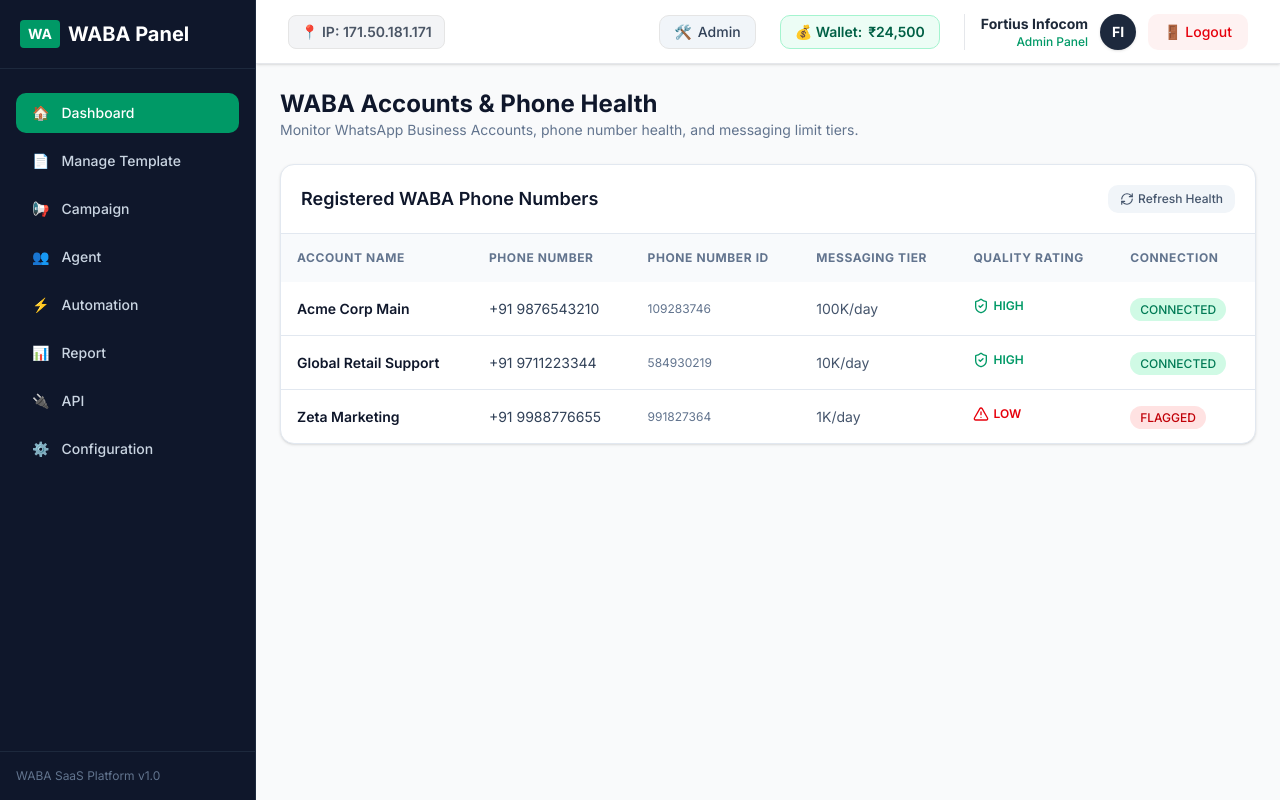
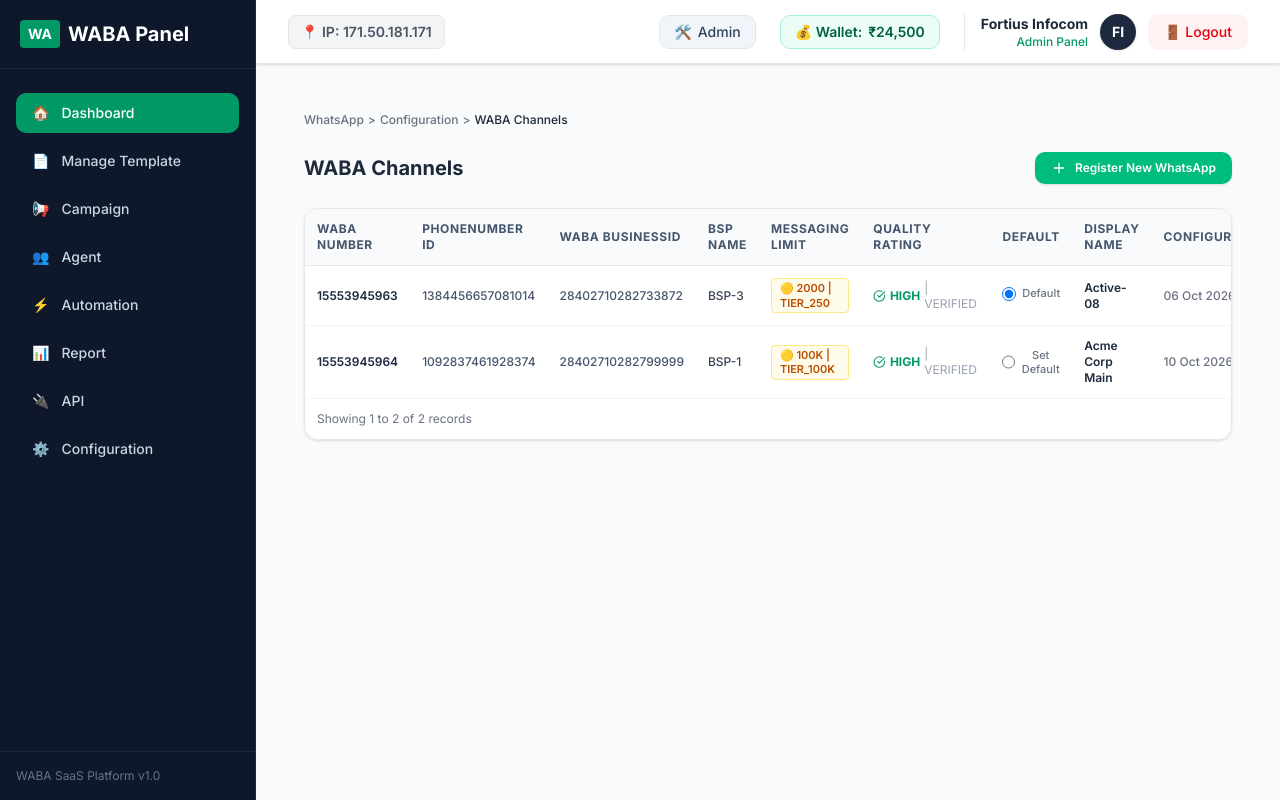
Before and after one commit to animeshfortius/waba-admin-panel, a Next.js app: page /waba in a window 1280 px wide. Built offline with nearby package versions, Linux system fonts and the light colour scheme.

Commit message:
Update WABA channels page layout matching exact image design

```diff
--- a/app/waba/page.tsx
+++ b/app/waba/page.tsx
@@ -1,67 +1,169 @@
 "use client";
 
-import { Radio, ShieldCheck, RefreshCw, AlertTriangle } from "lucide-react";
+import { useState } from "react";
+import { MoreVertical, Plus, CheckCircle, RefreshCw } from "lucide-react";
 
-const wabaAccounts = [
-  { id: "WABA-01", name: "Acme Corp Main", phone: "+91 9876543210", phoneId: "109283746", quality: "HIGH", tier: "100K/day", status: "CONNECTED" },
-  { id: "WABA-02", name: "Global Retail Support", phone: "+91 9711223344", phoneId: "584930219", quality: "HIGH", tier: "10K/day", status: "CONNECTED" },
-  { id: "WABA-03", name: "Zeta Marketing", phone: "+91 9988776655", phoneId: "991827364", quality: "LOW", tier: "1K/day", status: "FLAGGED" },
+interface WabaChannel {
+  id: string;
+  wabaNumber: string;
+  phoneNumberId: string;
+  wabaBusinessId: string;
+  bspName: string;
+  messagingLimit: string;
+  qualityRating: string;
+  isVerified: boolean;
+  isDefault: boolean;
+  displayName: string;
+  configuredDate: string;
+  webhookUrl: string;
+}
+
+const wabaChannelsData: WabaChannel[] = [
+  {
+    id: "1",
+    wabaNumber: "15553945963",
+    phoneNumberId: "1384456657081014",
+    wabaBusinessId: "28402710282733872",
+    bspName: "BSP-3",
+    messagingLimit: "2000 | TIER_250",
+    qualityRating: "HIGH",
+    isVerified: true,
+    isDefault: true,
+    displayName: "Active-08",
+    configuredDate: "06 Oct 2026 11:53:57 AM",
+    webhookUrl: "NA",
+  },
+  {
+    id: "2",
+    wabaNumber: "15553945964",
+    phoneNumberId: "1092837461928374",
+    wabaBusinessId: "28402710282799999",
+    bspName: "BSP-1",
+    messagingLimit: "100K | TIER_100K",
+    qualityRating: "HIGH",
+    isVerified: true,
+    isDefault: false,
+    displayName: "Acme Corp Main",
+    configuredDate: "10 Oct 2026 04:20:10 PM",
+    webhookUrl: "https://api.example.com/webhook",
+  },
 ];
 
-export default function WabaAccountsPage() {
+export default function WabaChannelsPage() {
+  const [channels, setChannels] = useState<WabaChannel[]>(wabaChannelsData);
+
+  const handleSetDefault = (id: string) => {
+    setChannels((prev) =>
+      prev.map((ch) => ({
+        ...ch,
+        isDefault: ch.id === id,
+      }))
+    );
+  };
+
   return (
-    <div className="space-y-6">
-      <div>
-        <h1 className="text-2xl font-bold text-slate-900">WABA Accounts & Phone Health</h1>
-        <p className="text-slate-500 text-sm">Monitor WhatsApp Business Accounts, phone number health, and messaging limit tiers.</p>
+    <div className="p-6 space-y-6">
+      {/* Breadcrumb Navigation */}
+      <div className="text-xs text-gray-500 font-medium space-x-1">
+        <span>WhatsApp</span>
+        <span>&gt;</span>
+        <span>Configuration</span>
+        <span>&gt;</span>
+        <span className="text-gray-800">WABA Channels</span>
       </div>
 
-      <div className="bg-white rounded-xl border border-slate-200 shadow-sm overflow-hidden">
-        <div className="p-5 border-b border-slate-200 flex items-center justify-between">
-          <h2 className="text-lg font-semibold text-slate-900">Registered WABA Phone Numbers</h2>
-          <button className="text-slate-600 hover:text-slate-900 text-xs font-medium flex items-center gap-1 bg-slate-100 hover:bg-slate-200 px-3 py-1.5 rounded-lg transition-colors">
-            <RefreshCw className="w-3.5 h-3.5" /> Refresh Health
+      {/* Header & Register Button */}
+      <div className="flex items-center justify-between">
+        <h1 className="text-xl font-bold text-gray-800">WABA Channels</h1>
+        <button className="bg-emerald-500 hover:bg-emerald-600 text-white text-xs font-semibold px-4 py-2 rounded-lg shadow transition flex items-center gap-2">
+          <Plus className="w-4 h-4" />
+          Register New WhatsApp
         </button>
       </div>
 
-        <div className="overflow-x-auto">
-          <table className="w-full text-left border-collapse">
+      {/* Table Area */}
+      <div className="bg-white rounded-xl shadow-sm border border-gray-200 overflow-x-auto">
+        <table className="w-full text-left text-xs border-collapse">
           <thead>
-              <tr className="bg-slate-50 text-slate-500 text-xs font-semibold uppercase tracking-wider">
-                <th className="p-4">Account Name</th>
-                <th className="p-4">Phone Number</th>
-                <th className="p-4">Phone Number ID</th>
-                <th className="p-4">Messaging Tier</th>
-                <th className="p-4">Quality Rating</th>
-                <th className="p-4">Connection</th>
+            <tr className="bg-slate-50 text-slate-600 font-bold border-b border-gray-200 uppercase tracking-wider">
+              <th className="p-3">WABA NUMBER</th>
+              <th className="p-3">PHONENUMBER ID</th>
+              <th className="p-3">WABA BUSINESSID</th>
+              <th className="p-3">BSP NAME</th>
+              <th className="p-3">MESSAGING LIMIT</th>
+              <th className="p-3">QUALITY RATING</th>
+              <th className="p-3 text-center">DEFAULT</th>
+              <th className="p-3">DISPLAY NAME</th>
+              <th className="p-3">CONFIGUREDATE</th>
+              <th className="p-3">WEBHOOK URL</th>
+              <th className="p-3 text-center">ACTIONS</th>
             </tr>
           </thead>
-            <tbody className="divide-y divide-slate-200 text-sm">
-              {wabaAccounts.map((waba) => (
-                <tr key={waba.id} className="hover:bg-slate-50/50 transition-colors">
-                  <td className="p-4 font-semibold text-slate-900">{waba.name}</td>
-                  <td className="p-4 text-slate-700">{waba.phone}</td>
-                  <td className="p-4 font-mono text-xs text-slate-500">{waba.phoneId}</td>
-                  <td className="p-4 text-slate-600">{waba.tier}</td>
-                  <td className="p-4">
-                    <span className={`inline-flex items-center gap-1 text-xs font-semibold ${
-                      waba.quality === 'HIGH' ? 'text-emerald-600' : 'text-red-600'
-                    }`}>
-                      {waba.quality === 'HIGH' ? <ShieldCheck className="w-4 h-4" /> : <AlertTriangle className="w-4 h-4" />}
-                      {waba.quality}
+          <tbody className="divide-y divide-gray-100 text-gray-700 font-medium">
+            {channels.map((channel) => (
+              <tr key={channel.id} className="hover:bg-slate-50 transition">
+                <td className="p-3 font-semibold text-slate-800">
+                  {channel.wabaNumber}
+                </td>
+                <td className="p-3 font-mono text-slate-600">
+                  {channel.phoneNumberId}
+                </td>
+                <td className="p-3 font-mono text-slate-600">
+                  {channel.wabaBusinessId}
+                </td>
+                <td className="p-3">{channel.bspName}</td>
+                <td className="p-3">
+                  <span className="bg-amber-50 text-amber-700 px-2 py-0.5 rounded border border-amber-200 font-semibold text-[11px] inline-flex items-center gap-1">
+                    🟡 {channel.messagingLimit}
                   </span>
                 </td>
-                  <td className="p-4">
-                    <span className={`px-2.5 py-1 rounded-full text-xs font-medium ${
-                      waba.status === 'CONNECTED' ? 'bg-emerald-100 text-emerald-700' : 'bg-red-100 text-red-700'
-                    }`}>
-                      {waba.status}
+                <td className="p-3">
+                  <div className="flex items-center gap-1 font-bold text-emerald-600">
+                    <CheckCircle className="w-3.5 h-3.5" />
+                    <span>{channel.qualityRating}</span>
+                    {channel.isVerified && (
+                      <span className="text-gray-400 font-normal">| VERIFIED</span>
+                    )}
+                  </div>
+                </td>
+                <td className="p-3 text-center">
+                  <label className="inline-flex items-center cursor-pointer gap-1.5">
+                    <input
+                      type="radio"
+                      name="defaultChannel"
+                      checked={channel.isDefault}
+                      onChange={() => handleSetDefault(channel.id)}
+                      className="text-emerald-600 focus:ring-emerald-500 h-3.5 w-3.5"
+                    />
+                    <span className="text-[11px] text-gray-500">
+                      {channel.isDefault ? "Default" : "Set Default"}
                     </span>
+                  </label>
+                </td>
+                <td className="p-3 font-semibold text-slate-800">
+                  {channel.displayName}
+                </td>
+                <td className="p-3 text-gray-500 whitespace-nowrap">
+                  {channel.configuredDate}
+                </td>
+                <td className="p-3 text-gray-400 font-mono">
+                  {channel.webhookUrl}
+                </td>
+                <td className="p-3 text-center">
+                  <button className="p-1 hover:bg-gray-100 rounded text-gray-500 transition">
+                    <MoreVertical className="w-4 h-4" />
+                  </button>
                 </td>
               </tr>
             ))}
           </tbody>
         </table>
+
+        {/* Footer info */}
+        <div className="p-3 border-t border-gray-100 text-xs text-gray-500 flex justify-between items-center">
+          <span>
+            Showing 1 to {channels.length} of {channels.length} records
+          </span>
         </div>
       </div>
     </div>
```
Lines whose indentation alone changed are shown as unchanged.
